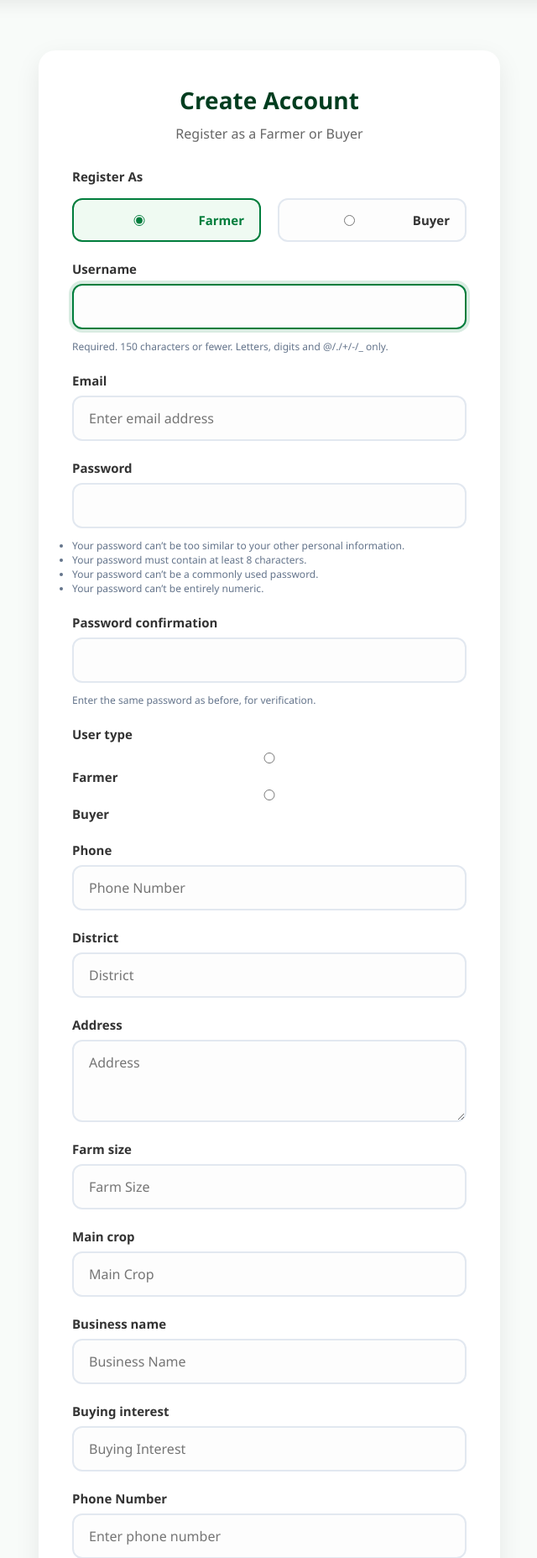
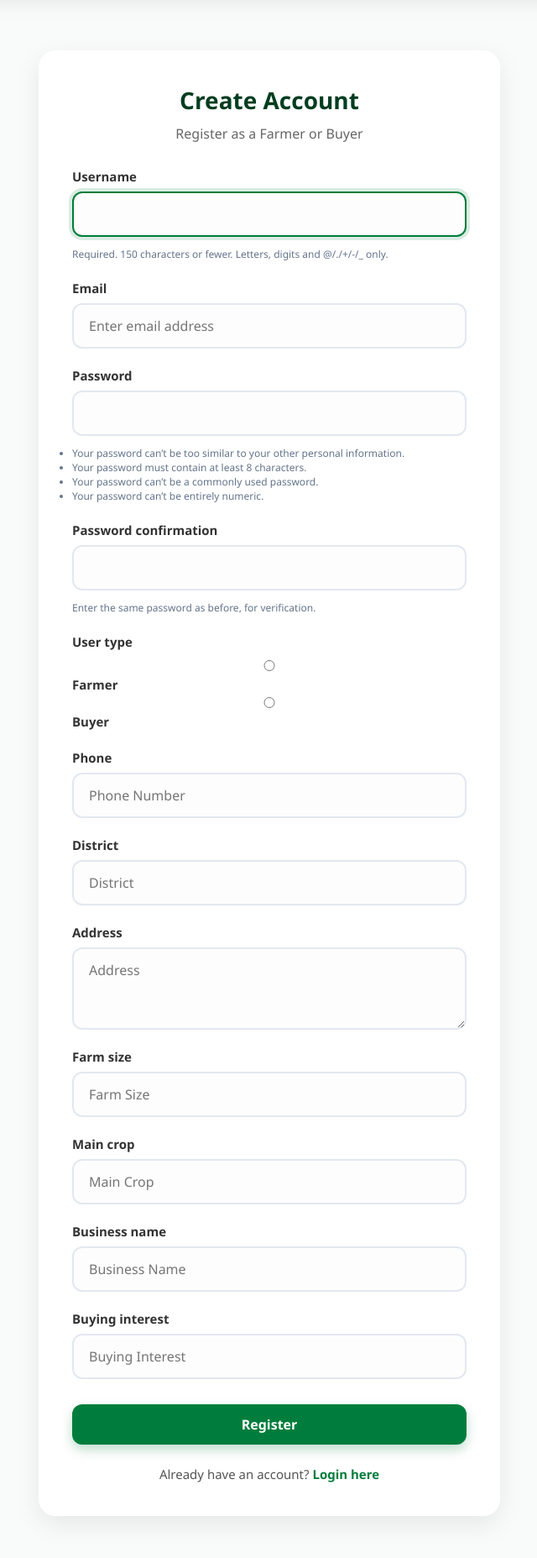
Before and after one commit to imtheking99/AgriLink, a Django app: page /register/ in a window 1280 px wide. Shown: the part 86-1941 px from the top of the page at 84% size, without its empty margins (319-959 px from the left). Run offline with Django 5.2, Linux system fonts and the light colour scheme.

Commit message:
buyer registration ft

```diff
--- a/Pages/templates/Pages/register.html
+++ b/Pages/templates/Pages/register.html
@@ -19,24 +19,10 @@
     <form method="POST">
       {% csrf_token %}
 
-      <div class="form-group">
-        <label>Register As</label>
-        <div class="radio-group">
-          <label>
-            <input type="radio" name="user_type" value="farmer" checked>
-            Farmer
-          </label>
+      {% for field in form %}
+      <div class="form-group field-{{ field.name }}">
+        <label for="{{ field.id_for_label }}">{{ field.label }}</label>
 
-          <label>
-            <input type="radio" name="user_type" value="buyer">
-            Buyer
-          </label>
-        </div>
-      </div>
-
-      {% for field in form %}
-      <div class="form-group">
-        <label for="{{ field.id_for_label }}">{{ field.label }}</label>
         {{ field }}
 
         {% if field.help_text %}
@@ -44,45 +30,10 @@
         {% endif %}
 
         {% if field.errors %}
-        <span style="color: #dc2626; font-size: 13px;">{{ field.errors.0 }}</span>
+        <span style="color:#dc2626; font-size:13px;">{{ field.errors.0 }}</span>
         {% endif %}
       </div>
       {% endfor %}
-
-      <div class="form-group">
-        <label for="phone">Phone Number</label>
-        <input type="text" name="phone" id="phone" placeholder="Enter phone number" required>
-      </div>
-
-      <div class="form-group">
-        <label for="district">District</label>
-        <input type="text" name="district" id="district" placeholder="Enter district" required>
-      </div>
-
-      <div class="form-group">
-        <label for="address">Address</label>
-        <textarea name="address" id="address" rows="3" placeholder="Enter address" required></textarea>
-      </div>
-
-      <div class="form-group farmer-field">
-        <label for="farm_size">Farm Size</label>
-        <input type="text" name="farm_size" id="farm_size" placeholder="Example: 2 acres">
-      </div>
-
-      <div class="form-group farmer-field">
-        <label for="main_crop">Main Crop</label>
-        <input type="text" name="main_crop" id="main_crop" placeholder="Example: Paddy, Vegetables">
-      </div>
-
-      <div class="form-group buyer-field" style="display:none;">
-        <label for="business_name">Business Name</label>
-        <input type="text" name="business_name" id="business_name" placeholder="Enter business name">
-      </div>
-
-      <div class="form-group buyer-field" style="display:none;">
-        <label for="buying_interest">Buying Interest</label>
-        <input type="text" name="buying_interest" id="buying_interest" placeholder="Example: Rice, Vegetables, Fruits">
-      </div>
 
       <div class="form-actions">
         <button type="submit" class="btn solid">Register</button>
@@ -97,18 +48,38 @@
 
 <script>
   const userTypeRadios = document.querySelectorAll('input[name="user_type"]');
-  const farmerFields = document.querySelectorAll('.farmer-field');
-  const buyerFields = document.querySelectorAll('.buyer-field');
+
+  const farmerFields = [
+    document.querySelector('.field-farm_size'),
+    document.querySelector('.field-main_crop')
+  ];
+
+  const buyerFields = [
+    document.querySelector('.field-business_name'),
+    document.querySelector('.field-buying_interest')
+  ];
 
   function toggleFields() {
-    const selectedType = document.querySelector('input[name="user_type"]:checked').value;
+    const selected = document.querySelector('input[name="user_type"]:checked');
 
-    if (selectedType === 'farmer') {
-      farmerFields.forEach(field => field.style.display = 'block');
-      buyerFields.forEach(field => field.style.display = 'none');
+    if (!selected) return;
+
+    if (selected.value === 'farmer') {
+      farmerFields.forEach(field => {
+        if (field) field.style.display = 'flex';
+      });
+
+      buyerFields.forEach(field => {
+        if (field) field.style.display = 'none';
+      });
     } else {
-      farmerFields.forEach(field => field.style.display = 'none');
-      buyerFields.forEach(field => field.style.display = 'block');
+      farmerFields.forEach(field => {
+        if (field) field.style.display = 'none';
+      });
+
+      buyerFields.forEach(field => {
+        if (field) field.style.display = 'flex';
+      });
     }
   }
 
```
Also changed, not shown: Pages/templates/Pages/buyer_dashboard.html (added, +13 -0 lines), db.sqlite3.
